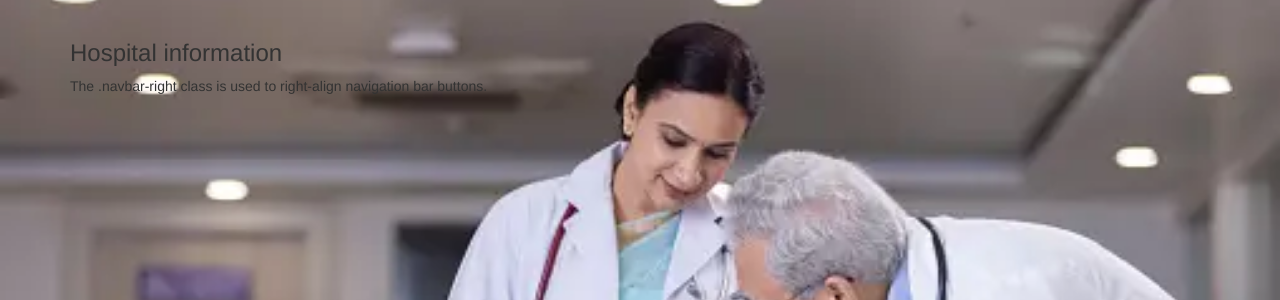
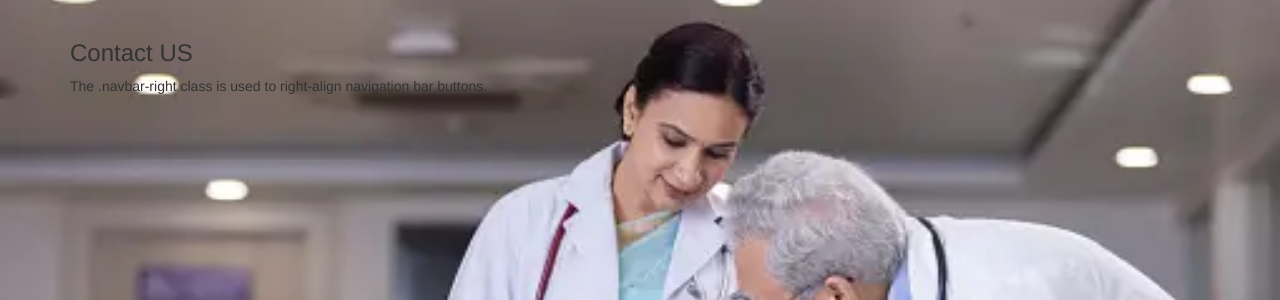
Before and after one commit to Mulubrhan1511/HMS, a Flask app: page /health_information in a window 1280 px wide. Shown: the part 52-352 px from the top of the page. Run offline with Flask 3, Linux system fonts and the light colour scheme; parts of the project's set-up code (start-up, migrations or seed data) failed here and were passed over; some libraries are stand-ins or nearby versions.

Commit message:
Update Health_information.html

```diff
--- a/templates/Health_information.html
+++ b/templates/Health_information.html
@@ -3,7 +3,7 @@
 {% block content %}
 
 <div class="container">
-  <h3>Hospital information</h3>
+  <h3>Contact US</h3>
   <p>The .navbar-right class is used to right-align navigation bar buttons.</p>
 </div>
 
```
